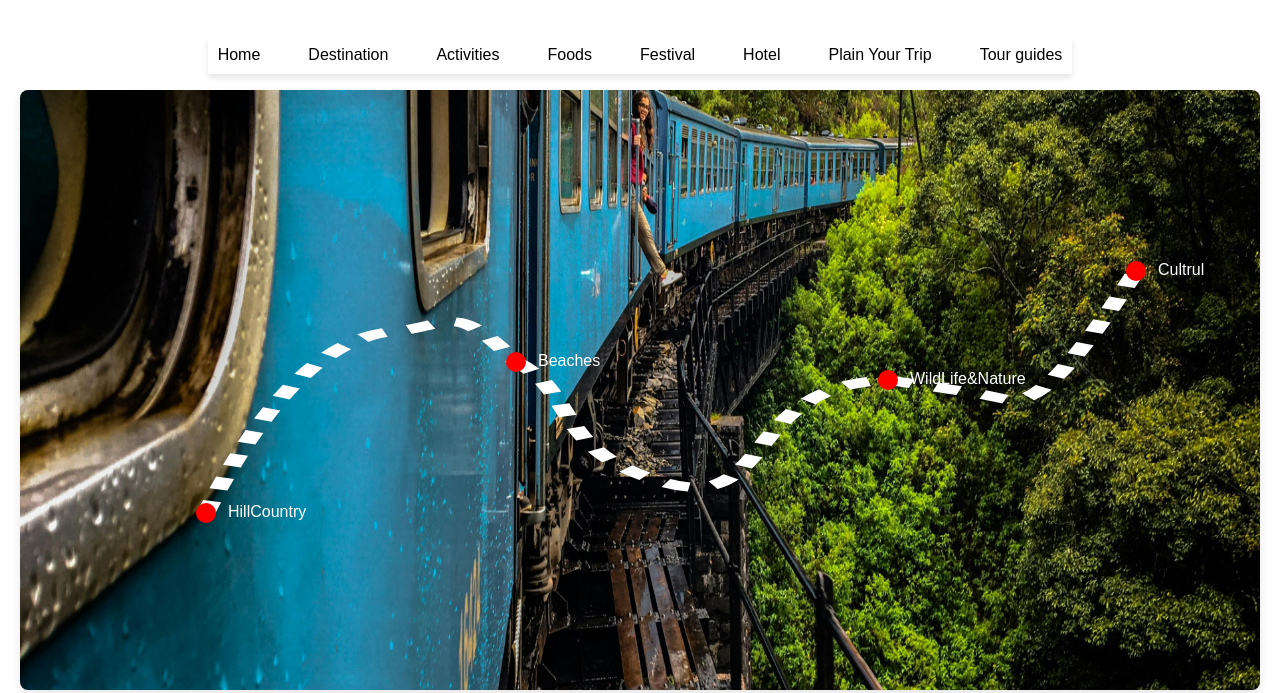
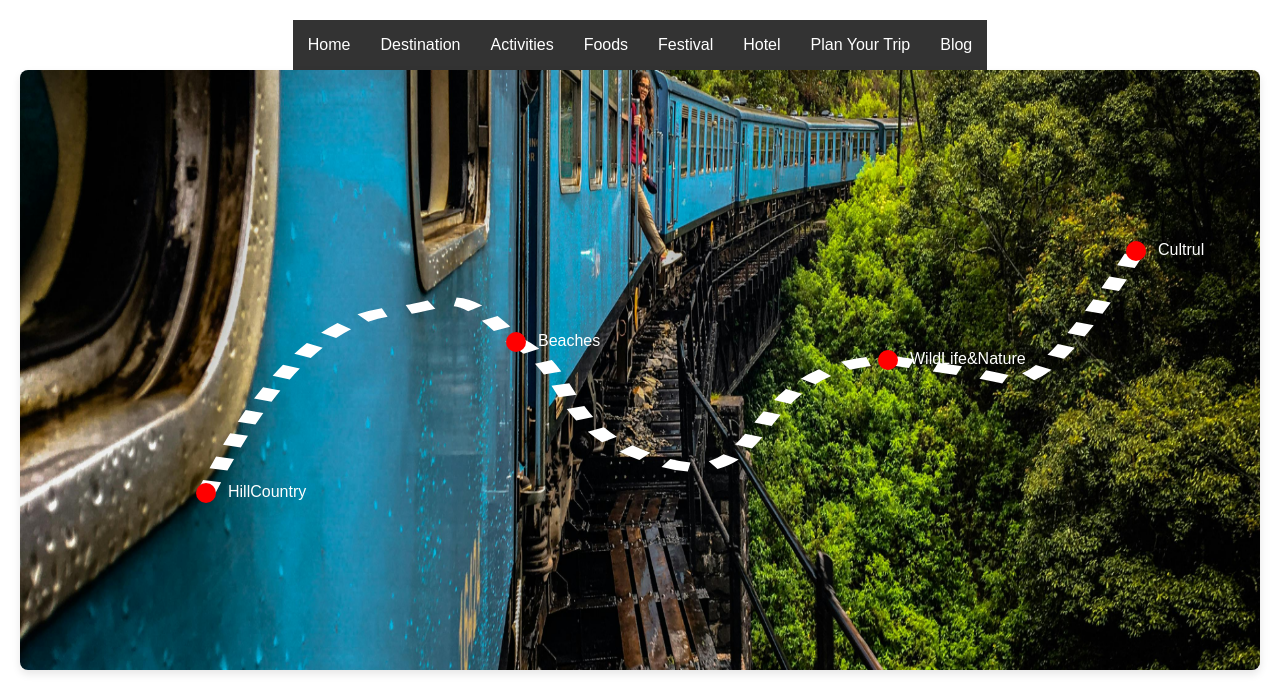
Before and after one commit to wathsaladmpgj/Tourism-Website-Hackathon-, a PHP site: page /destination_page.html in a window 1280 px wide. Shown: the top 693 px of the page. Run offline with PHP 8.4, Linux system fonts and the light colour scheme.

Commit message:
change navigation

```diff
--- a/destination_page.html
+++ b/destination_page.html
@@ -5,18 +5,19 @@
     <link rel="stylesheet" href="./nav_fotter.css">
 </head>
 <body>
-    <nav>
-        <ul>
-            <li><a href="">Home</a></li>
-            <li><a href="">Destination</a></li>
-            <li><a href="">Activities</a></li>
-            <li><a href="">Foods</a></li>
-            <li><a href="">Festival</a></li>
-            <li><a href="">Hotel</a></li>
-            <li><a href="">Plain Your Trip</a></li>
-            <li><a href="">Tour guides</a></li>
-        </ul>
-    </nav>
+    <!-- Navigation Bar -->
+    <nav class="navbar">
+      <ul class="nav-links">
+          <li><a href="#">Home</a></li>
+          <li><a href="#">Destination</a></li>
+          <li><a href="#">Activities</a></li>
+          <li><a href="#">Foods</a></li>
+          <li><a href="#">Festival</a></li>
+          <li><a href="#">Hotel</a></li>
+          <li><a href="#">Plan Your Trip</a></li>
+          <li><a href="#">Blog</a></li>
+      </ul>
+  </nav>
     <div class="map-container">
         <img src="./images/desc1_head.png" alt="Travel Route Map" class="map-image">
 
--- a/nav_fotter.css
+++ b/nav_fotter.css
@@ -1,16 +1,26 @@
-nav ul{
+/* Navigation Bar */
+.navbar {
+    background-color: #333;
+    color: #fff;
+    padding: 1rem 0;
+}
+
+.nav-links {
     display: flex;
-    flex-direction: row;
-    gap: 3rem;
-    padding: 10px;
-    box-shadow: 0 4px 6px rgba(0, 0, 0, 0.1);
+    justify-content: center;
+    list-style: none;
+    margin: 0;
+    padding: 0;
 }
-nav ul li a{
+
+.nav-links li {
+    margin: 0 15px;
+}
+
+.nav-links a {
+    color: white;
     text-decoration: none;
-    color: black;
-}
-nav ul li{
-    list-style: none;
+    font-size: 1rem;
 }
 nav ul li a:hover {
     color: blue;
```
